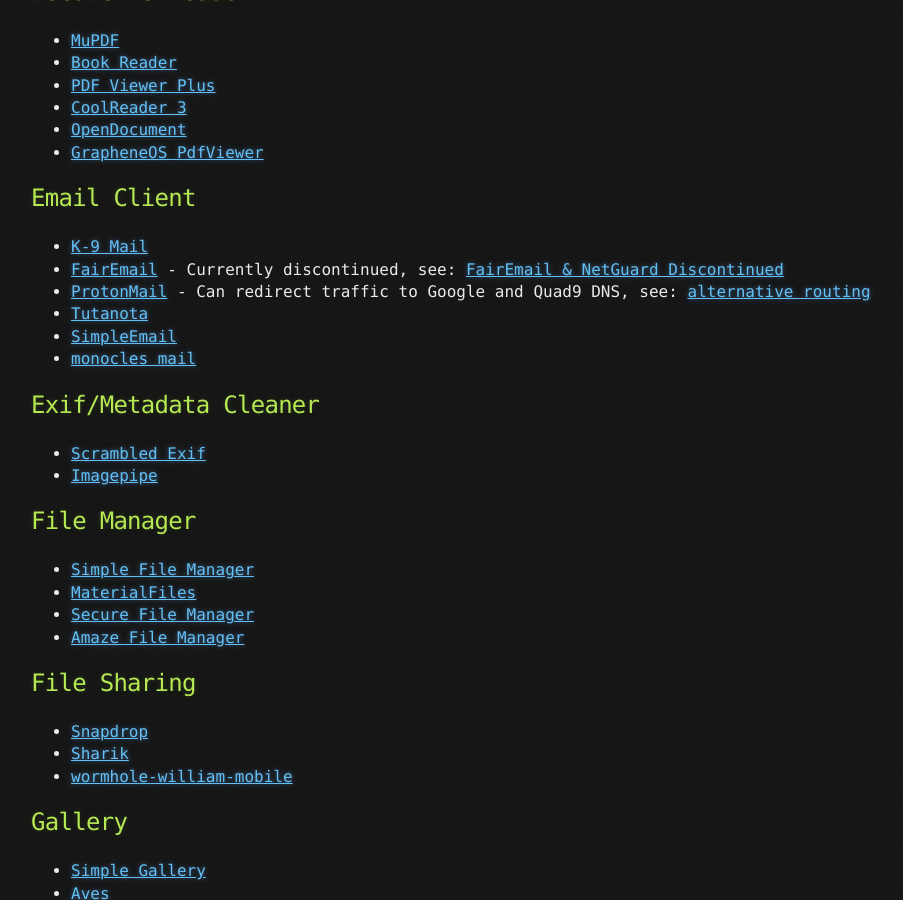
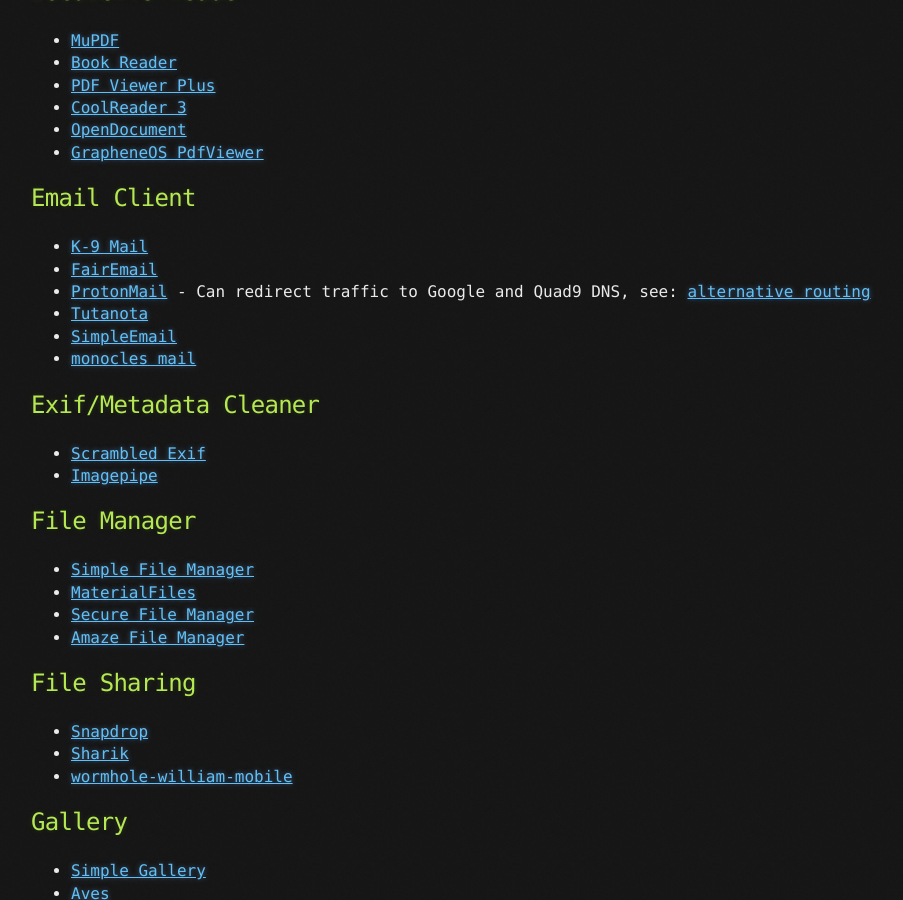
Before and after one commit to brainfucksec/brainfucksec.github.io, a Jekyll site: the page built from _posts/2022-04-28-android-foss-apps-list.md, in a window 1280 px wide and 900 px high, scrolled down 3058 px. Shown: the whole window, without its empty margins (109-1012 px from the left). Built offline with Jekyll 4.4.1, drawn with Linux system fonts in a browser that asks for light colours; some of the changed text lies outside the part shown.

Commit message:
Update _posts/2022-04-28-android-foss-apps-list.md

```diff
--- a/_posts/2022-04-28-android-foss-apps-list.md
+++ b/_posts/2022-04-28-android-foss-apps-list.md
@@ -135,7 +135,7 @@
 ## Email Client
 
 * [K-9 Mail](https://k9mail.app/)
-* [FairEmail](https://github.com/M66B/FairEmail) - Currently discontinued, see: [FairEmail & NetGuard Discontinued](https://old.reddit.com/r/fossdroid/comments/uso4js/fairemail_netguard_discontinued/)
+* [FairEmail](https://github.com/M66B/FairEmail)
 * [ProtonMail](https://protonmail.com/) - Can redirect traffic to Google and Quad9 DNS, see: [alternative routing](https://protonmail.com/blog/anti-censorship-alternative-routing/)
 * [Tutanota](https://tutanota.com/#download)
 * [SimpleEmail](https://framagit.org/dystopia-project/simple-email)
@@ -238,7 +238,6 @@
 * [WireGuard](https://f-droid.org/en/packages/com.wireguard.android/)
 * [Orbot](https://github.com/guardianproject/orbot)
 * [I2P](https://geti2p.net/en/download#android)
-* [NetGuard](https://netguard.me/) - Currently discontinued, see: [FairEmail & NetGuard Discontinued](https://old.reddit.com/r/fossdroid/comments/uso4js/fairemail_netguard_discontinued/)
 * [AfWall+](https://github.com/ukanth/afwall)
 * [Blokada](https://blokada.org/)
 * [AdAway](https://adaway.org/)
```
Also changed, not shown: other parts of _posts/2022-04-28-android-foss-apps-list.md (+1 -1 lines).
